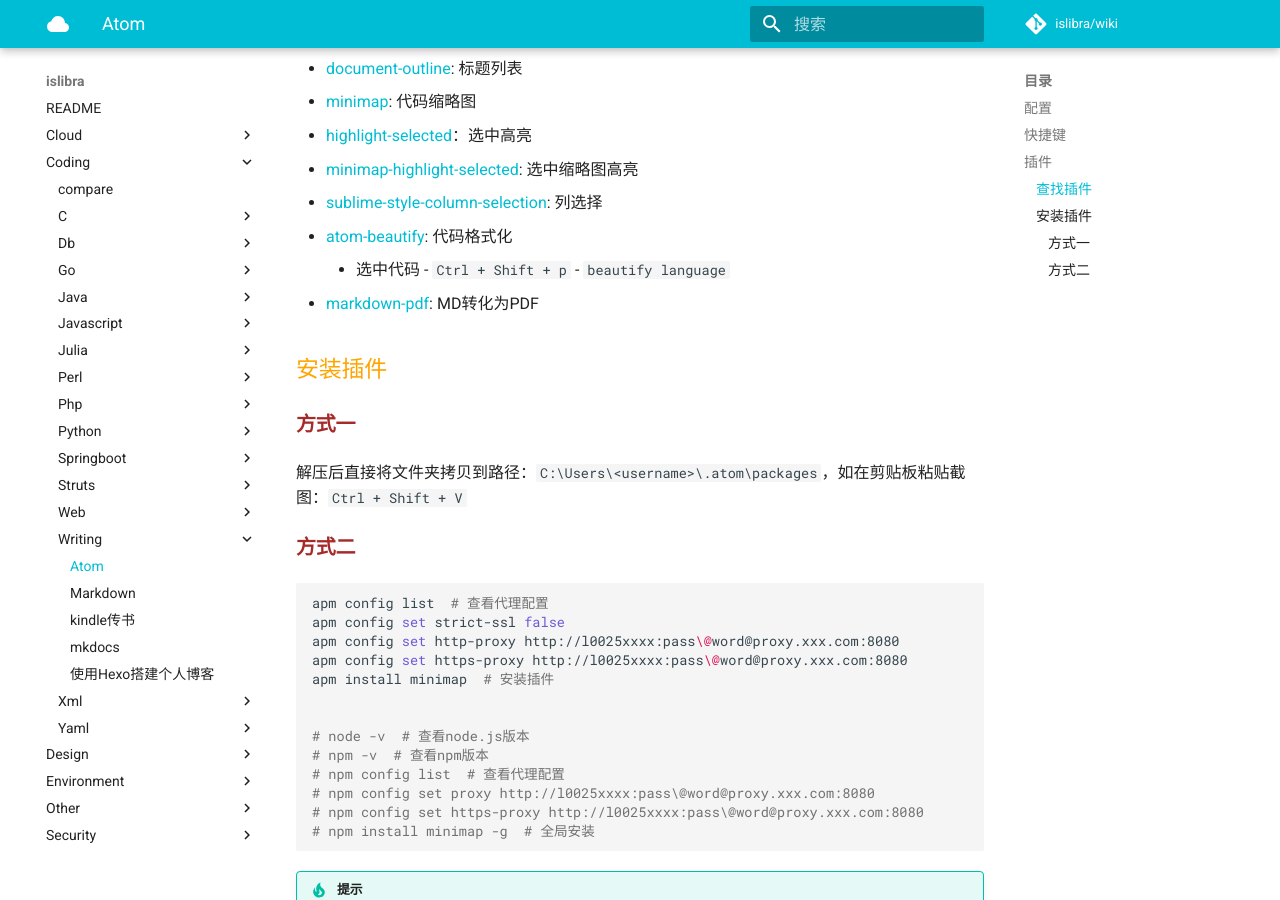
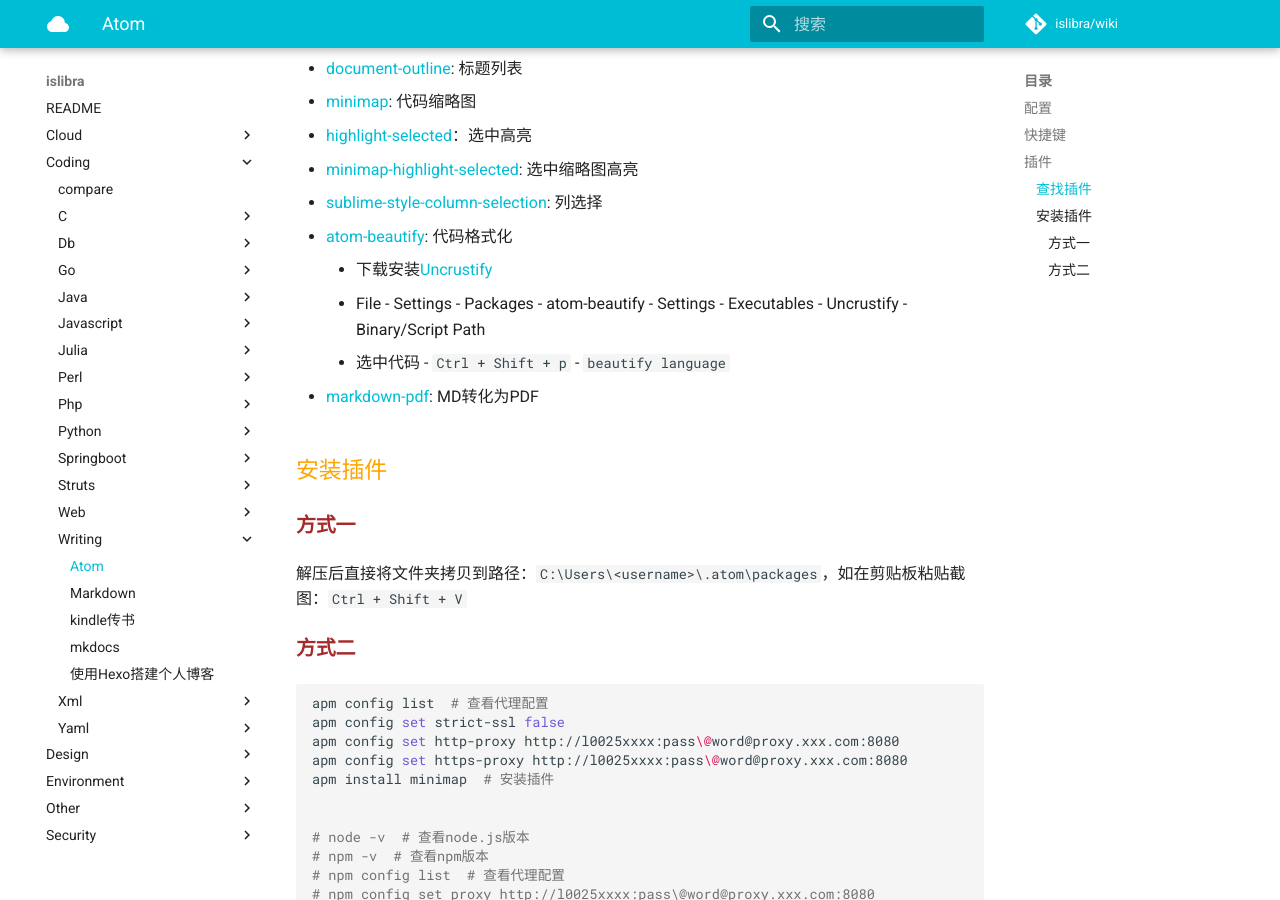
Before and after one commit to islibra/wiki, an MkDocs documentation site: the page built from docs/coding/writing/Atom.md, in a window 1280 px wide and 900 px high, scrolled down 1104 px. Built offline with MkDocs 1.6.1 and Material for MkDocs 9.7.7, drawn with Linux system fonts in a browser that asks for light colours; comment, search, counter and statistics services are not loaded.

Commit message:
Update Atom.md

```diff
--- a/docs/coding/writing/Atom.md
+++ b/docs/coding/writing/Atom.md
@@ -36,7 +36,10 @@
 - [minimap-highlight-selected](https://atom.io/packages/minimap-highlight-selected): 选中缩略图高亮
 - [sublime-style-column-selection](https://atom.io/packages/sublime-style-column-selection): 列选择
 - [atom-beautify](https://atom.io/packages/atom-beautify): 代码格式化
+    - 下载安装[Uncrustify](https://github.com/uncrustify/uncrustify)
+    - File - Settings - Packages - atom-beautify - Settings - Executables - Uncrustify - Binary/Script Path
     - 选中代码 - `Ctrl + Shift + p` - `beautify language`
+
 - [markdown-pdf](https://atom.io/packages/markdown-pdf): MD转化为PDF
 
 ### 安装插件
```
